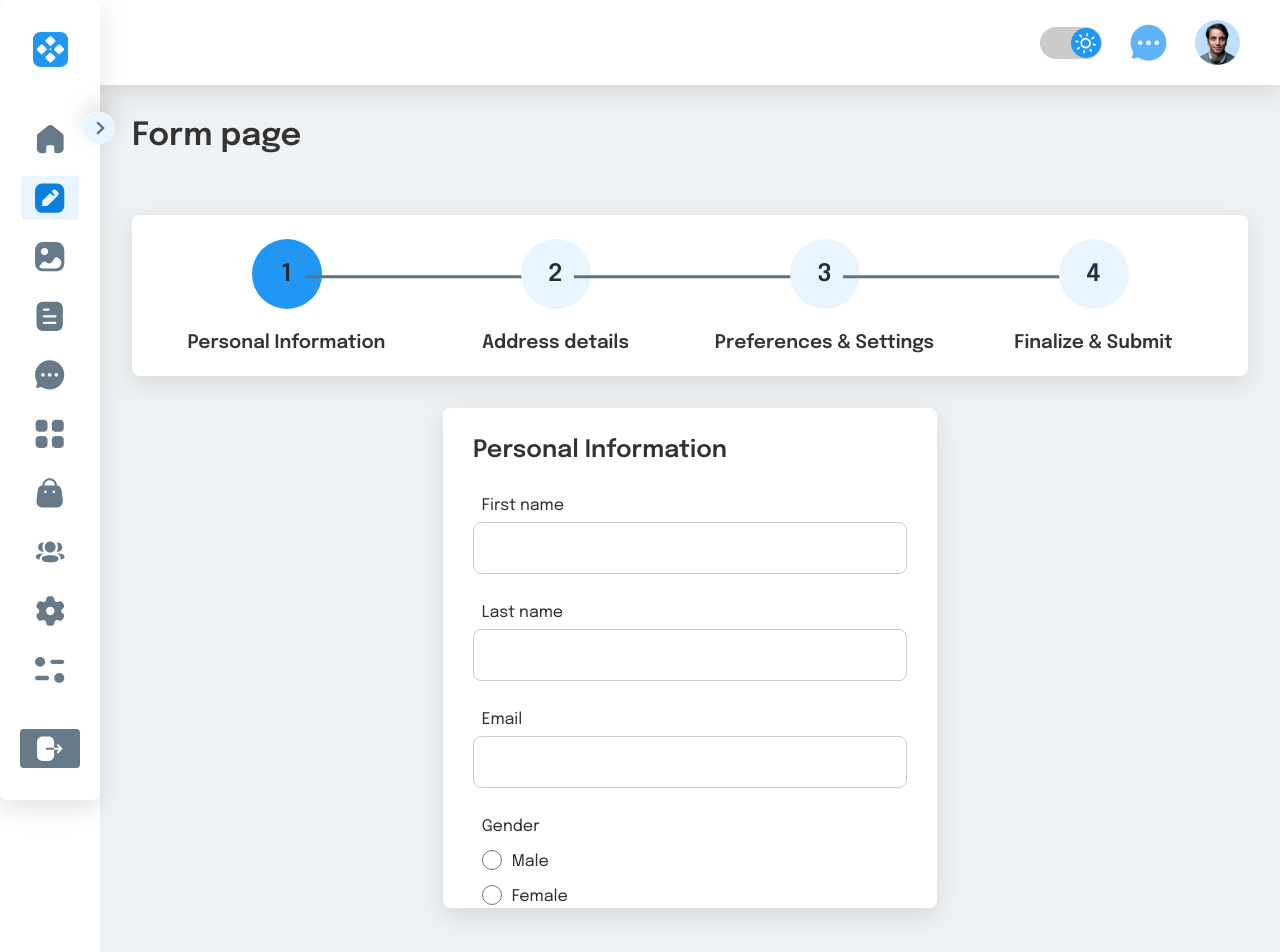
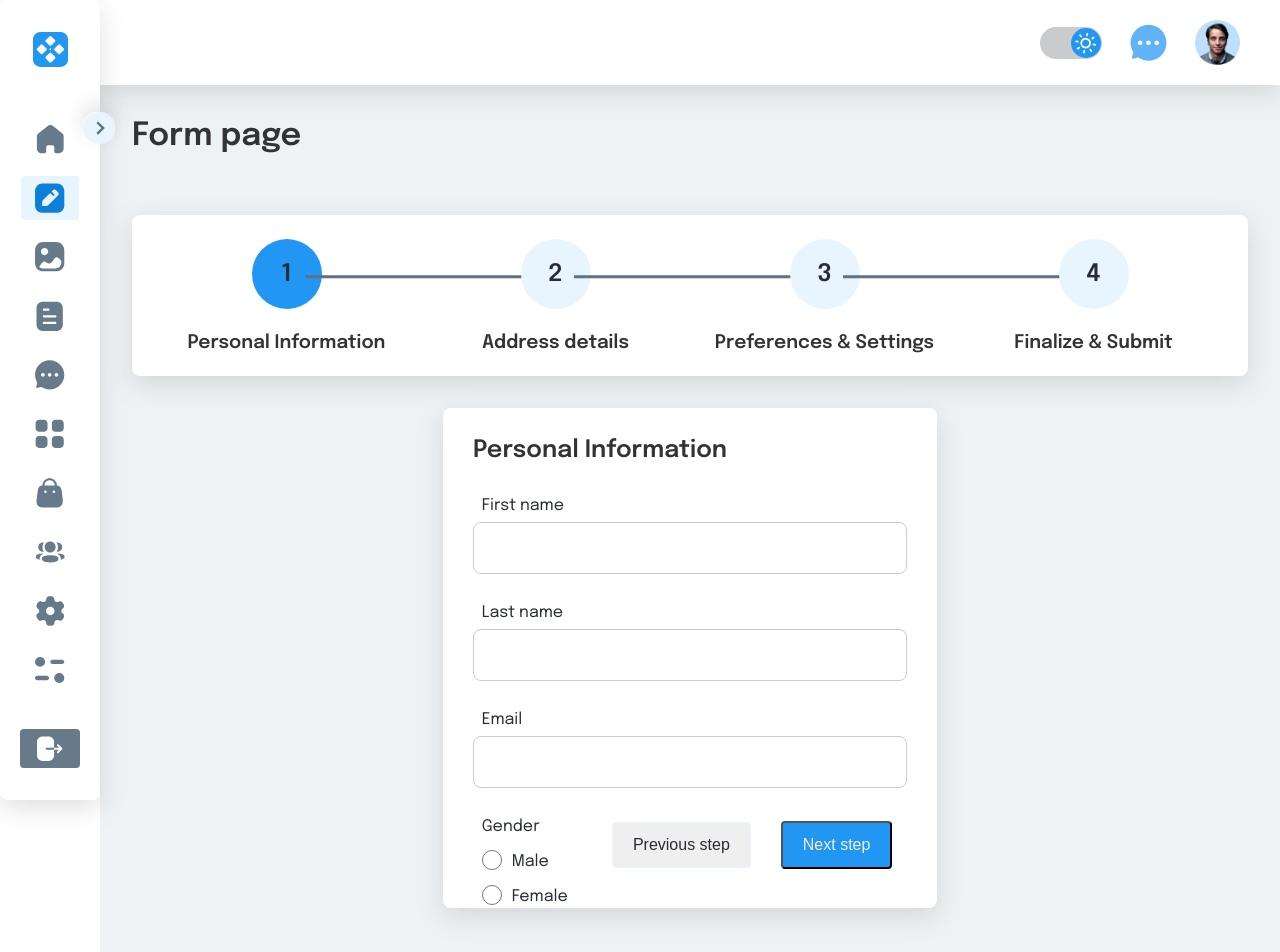
Before and after one commit to AlbinaBlazhko17/turbo, a React (Vite) app: page /form in a window 1280 px wide. Shown: the top 952 px of the page. Built offline with nearby package versions, Linux system fonts and the light colour scheme.

Commit message:
refactor: add custom input and label to second form

```diff
--- a/src/components/CustomForm/AddressForm/AddressForm.tsx
+++ b/src/components/CustomForm/AddressForm/AddressForm.tsx
@@ -3,21 +3,22 @@ import { FormikProps } from 'formik';
 import { IDataForAddressForm } from '@/interfaces/IDataForForms';
 
 import style from '../customForm.module.scss';
+import CustomLabel from '@/components/CustomLabel/CustomLabel';
 
 function AddressForm ({formik}: {formik: FormikProps<IDataForAddressForm>}) {
 	return (
 		<form className={style.form}>
 			<h2>Address Details</h2>
-			<label htmlFor="address" className={style.form__label}>Address (City, Street, Blok)</label>
-			{/* <CustomInput label="address" type="text" /> */}
-			<label htmlFor='country' className={style.form__label}>Country</label>
+			<CustomLabel label="address">Address (City, Street, Appartaments)</CustomLabel>
+			<CustomInput label="address" type="text" formik={formik} />
+			<CustomLabel label='country'>Country</CustomLabel>
 			<datalist id='country'>
 				<option value='USA' />
 				<option value='Canada' />
 				<option value='Mexico' />
 			</datalist>
-			<label htmlFor="zipCode">Postal Code</label>
-			<input id="zipCode" type="number" className={style.form__input} />
+			<CustomLabel label="zipCode">Postal Code</CustomLabel>
+			<CustomInput label="zipCode" type="number" formik={formik} />
 		</form>
 	)
 }
--- a/src/components/CustomForm/PersonalInfoForm/PersonalInfoForm.tsx
+++ b/src/components/CustomForm/PersonalInfoForm/PersonalInfoForm.tsx
@@ -2,6 +2,7 @@ import { FormikProps } from 'formik';
 import { IDataForPersonalnfoForm } from '@/interfaces/IDataForForms';
 import CustomLabel from '@/components/CustomLabel/CustomLabel';
 import CustomInput from '@/components/CustomInput/CustomInput';
+import cn from 'classnames';
 
 import style from '../customForm.module.scss';
 import CustomRadioInput from '@/components/CustomRadioInput/CustomRadioInput';
@@ -52,7 +53,7 @@ function PersonalInfoForm ({formik}: {formik: FormikProps<IDataForPersonalnfoFor
 						Female
 					</CustomLabel>
 					{formik.touched.gender && formik.errors.gender && (
-						<div className={style[`form-item__error`]}>{formik.errors.gender}</div>
+						<div className={cn(style[`form-item__error`], style.radio)}>{formik.errors.gender}</div>
 					)}
 				</div>
 			</form>
--- a/src/components/CustomForm/customForm.module.scss
+++ b/src/components/CustomForm/customForm.module.scss
@@ -18,8 +18,11 @@
 		&__error {
 			position: absolute;
 			left: 2%;
-			bottom: -5%;
+			bottom: -2%;
 			color: #EB5757;
+		}
+		.radio {
+			bottom: -15%;
 		}
 	}
 }
--- a/src/pages/FormPage/formPage.module.scss
+++ b/src/pages/FormPage/formPage.module.scss
@@ -4,6 +4,7 @@
 	display: flex;
 	flex-direction: column;
 	row-gap: 32px;
+	position: relative;
 }
 
 .form__wrapper {
@@ -14,9 +15,9 @@
 }
 
 .buttons {
-	display: flex;
-	justify-content: center;
-	margin-top: 20%;
+	position: absolute;
+	bottom: 5%;
+	left: 43%;
 	&_right{
 		margin-right: 30px;
 	}
```
